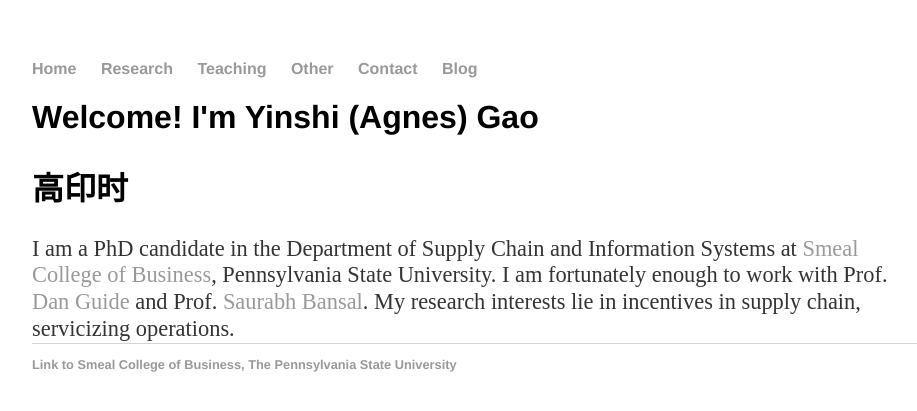
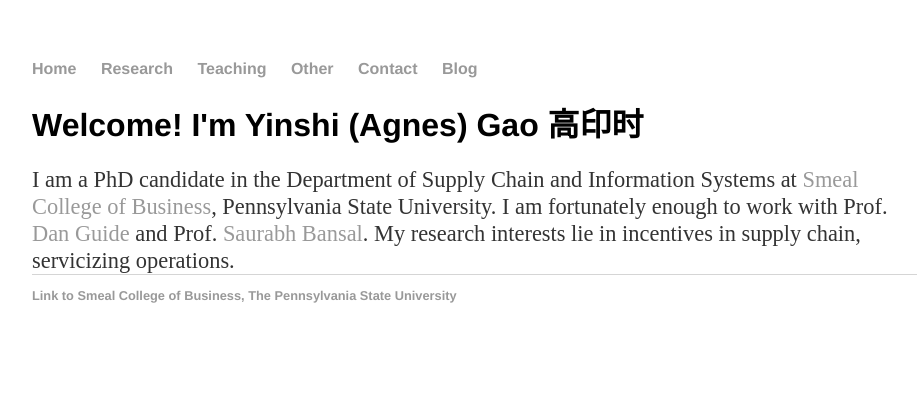
Before and after one commit to yinshi-gao/yinshi-gao.github.io, a Jekyll site: the page built from index.html, in a window 1280 px wide. Shown: the top 411 px of the page, without its empty margins (160-1077 px from the left). Built offline with Jekyll 4.4.1, drawn with Linux system fonts in a browser that asks for light colours.

```diff
--- a/index.html
+++ b/index.html
@@ -3,7 +3,7 @@ layout: default
 title: Yinshi (Agnes) Gao
 ---
 <div class="blurb">
-	<h1>Welcome! I'm Yinshi (Agnes) Gao </h1> <h2>高印时</h2>
+	<h1>Welcome! I'm Yinshi (Agnes) Gao 高印时</h1>
 	<p2>I am a PhD candidate in the Department of Supply Chain and Information Systems at <a href="https://www.smeal.psu.edu/">Smeal College of Business</a>, Pennsylvania State University.
 		I am fortunately enough to work with Prof. <a href="http://www.personal.psu.edu/drg16/">Dan Guide</a> and Prof. <a href="https://directory.smeal.psu.edu/sub32">Saurabh Bansal</a>.
 		My research interests lie in incentives in supply chain, servicizing operations.
```
